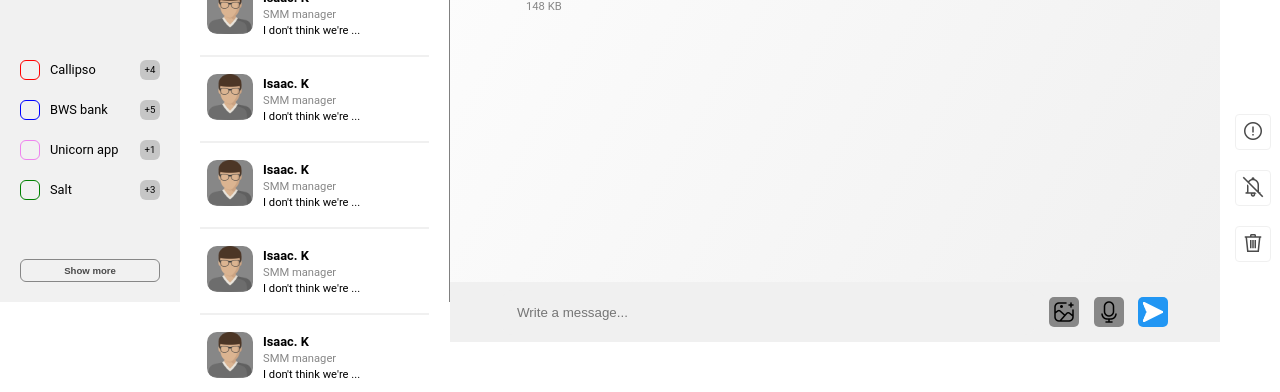
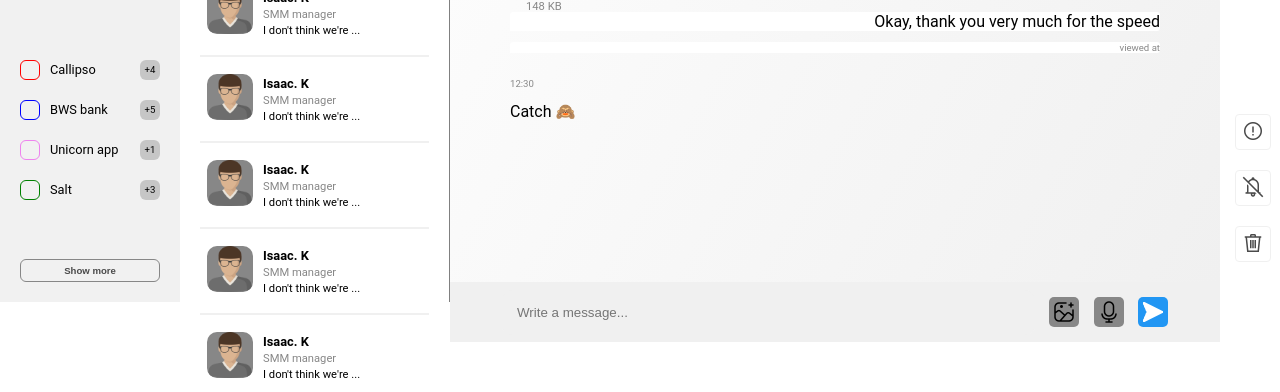
Before and after one commit to VladYanch/Project_FE_Chat, a plain HTML site: page index.html in a window 1280 px wide. Shown: the part 498-890 px from the top of the page. Drawn offline with nearby package versions, Linux system fonts and the light colour scheme.

Commit message:
add mess

```diff
--- a/index.html
+++ b/index.html
@@ -391,6 +391,18 @@
                             </div>
                         </div>
                     </li>
+                    <li class="messages__item">
+                        <div class="messages__text messages__item--right">Okay, thank you very much for the speed</div>
+                    </li>
+                    <li class="messages__item">
+                        <div class="messages__text messages__item--right messages__item--small">viewed at</div>
+                    </li>
+                    <li class="messages__item">
+                        <time class="messages__text messages__item--small">12:30</time>
+                    </li>
+                    <li class="messages__item">
+                        <div class="messages__text">Catch 🙈</div>
+                    </li>
                 </ul>
             </section>
 
```
